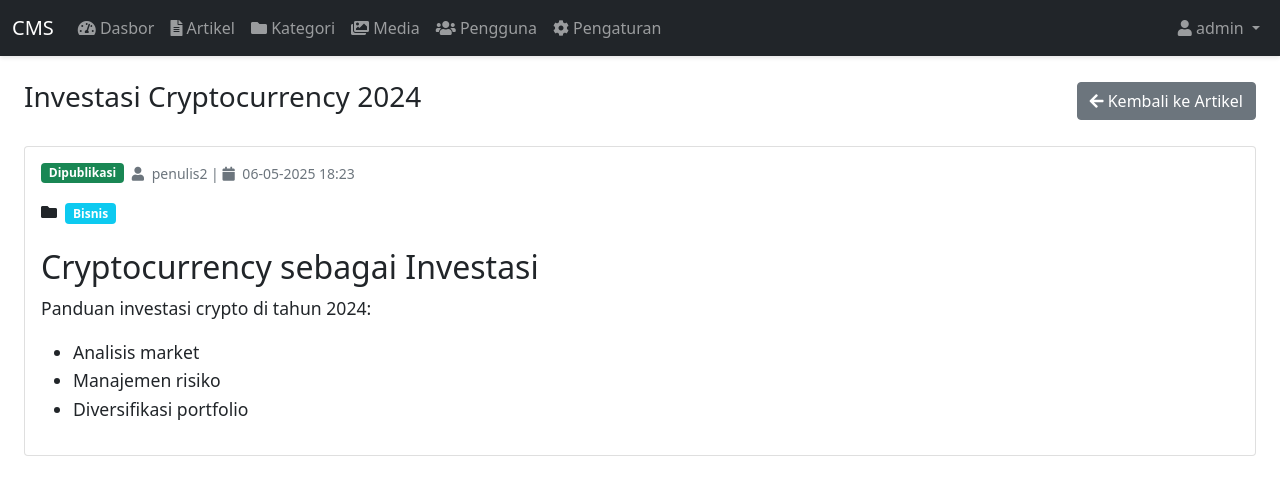
After one commit to Bfitriani12/content-management-system, a Flask app: page /admin/posts/5/view in a window 1280 px wide. The commit adds this page. Shown: the top 495 px of the page. Run offline with Flask 3, Linux system fonts and the light colour scheme; a user stored in the database is signed in; some libraries are stand-ins or nearby versions.

Commit message:
Sedikit Revisi
Mengubah sedikit fungsi pada website

```diff
--- a/app.py
+++ b/app.py
@@ -690,6 +690,12 @@ def reset_password(token):
         flash(f'Error processing request: {str(e)}', 'danger')
         return redirect(url_for('login'))
 
+@app.route('/admin/posts/<int:post_id>/view')
+@login_required
+def admin_view_post(post_id):
+    post = Post.query.get_or_404(post_id)
+    return render_template('admin/post_view.html', post=post)
+
 # Error handlers
 @app.errorhandler(404)
 def not_found_error(error):
--- /dev/null
+++ b/templates/admin/post_view.html
@@ -0,0 +1,55 @@
+{% extends "base.html" %}
+
+{% block title %}{{ post.title }}{% endblock %}
+
+{% block content %}
+<div class="container-fluid">
+    <div class="d-flex justify-content-between align-items-center mb-4">
+        <h1 class="h3">{{ post.title }}</h1>
+        <a href="{{ url_for('admin_posts') }}" class="btn btn-secondary">
+            <i class="fas fa-arrow-left"></i> Kembali ke Artikel
+        </a>
+    </div>
+
+    <div class="card">
+        <div class="card-body">
+            <div class="mb-4">
+                <div class="d-flex align-items-center mb-3">
+                    <span class="badge bg-{{ 'success' if post.status == 'published' else 'warning' }} me-2">
+                        {{ 'Dipublikasi' if post.status == 'published' else 'Draft' }}
+                    </span>
+                    <small class="text-muted">
+                        <i class="fas fa-user me-1"></i> {{ post.author.username }} |
+                        <i class="fas fa-calendar me-1"></i> {{ post.created_at.strftime('%d-%m-%Y %H:%M') }}
+                    </small>
+                </div>
+
+                {% if post.categories %}
+                <div class="mb-3">
+                    <i class="fas fa-folder me-1"></i>
+                    {% for category in post.categories %}
+                    <span class="badge bg-info me-1">{{ category.name }}</span>
+                    {% endfor %}
+                </div>
+                {% endif %}
+            </div>
+
+            <div class="post-content">
+                {{ post.content|safe }}
+            </div>
+        </div>
+    </div>
+</div>
+{% endblock %}
+
+{% block extra_css %}
+<style>
+.post-content {
+    line-height: 1.6;
+    font-size: 1.1rem;
+}
+.post-content p {
+    margin-bottom: 1rem;
+}
+</style>
+{% endblock %}
--- a/templates/admin/posts.html
+++ b/templates/admin/posts.html
@@ -94,6 +94,9 @@
                             </td>
                             <td>
                                 <div class="btn-group">
+                                    <a href="{{ url_for('admin_view_post', post_id=post.id) }}" class="btn btn-sm btn-info" title="Lihat">
+                                        <i class="fas fa-eye"></i>
+                                    </a>
                                     <a href="{{ url_for('admin_edit_post', post_id=post.id) }}" class="btn btn-sm btn-primary" title="Edit">
                                         <i class="fas fa-edit"></i>
                                     </a>
--- a/templates/base.html
+++ b/templates/base.html
@@ -7,10 +7,19 @@
     <link href="https://cdn.jsdelivr.net/npm/bootstrap@5.1.3/dist/css/bootstrap.min.css" rel="stylesheet">
     <link href="https://cdnjs.cloudflare.com/ajax/libs/font-awesome/5.15.4/css/all.min.css" rel="stylesheet">
     <link href="{{ url_for('static', filename='css/admin.css') }}" rel="stylesheet">
+    <style>
+        body {
+            padding-top: 56px; /* Height of navbar */
+        }
+        .navbar {
+            box-shadow: 0 2px 4px rgba(0,0,0,.1);
+        }
+    </style>
     {% block extra_css %}{% endblock %}
 </head>
 <body>
-    <nav class="navbar navbar-expand-lg navbar-dark bg-dark">
+    {% if request.endpoint != 'login' %}
+    <nav class="navbar navbar-expand-lg navbar-dark bg-dark fixed-top">
         <div class="container-fluid">
             <a class="navbar-brand" href="{{ url_for('admin_dashboard') }}">CMS</a>
             <button class="navbar-toggler" type="button" data-bs-toggle="collapse" data-bs-target="#navbarNav">
@@ -78,6 +87,7 @@
             </div>
         </div>
     </nav>
+    {% endif %}
 
     <div class="container-fluid py-4">
         {% with messages = get_flashed_messages(with_categories=true) %}
```
